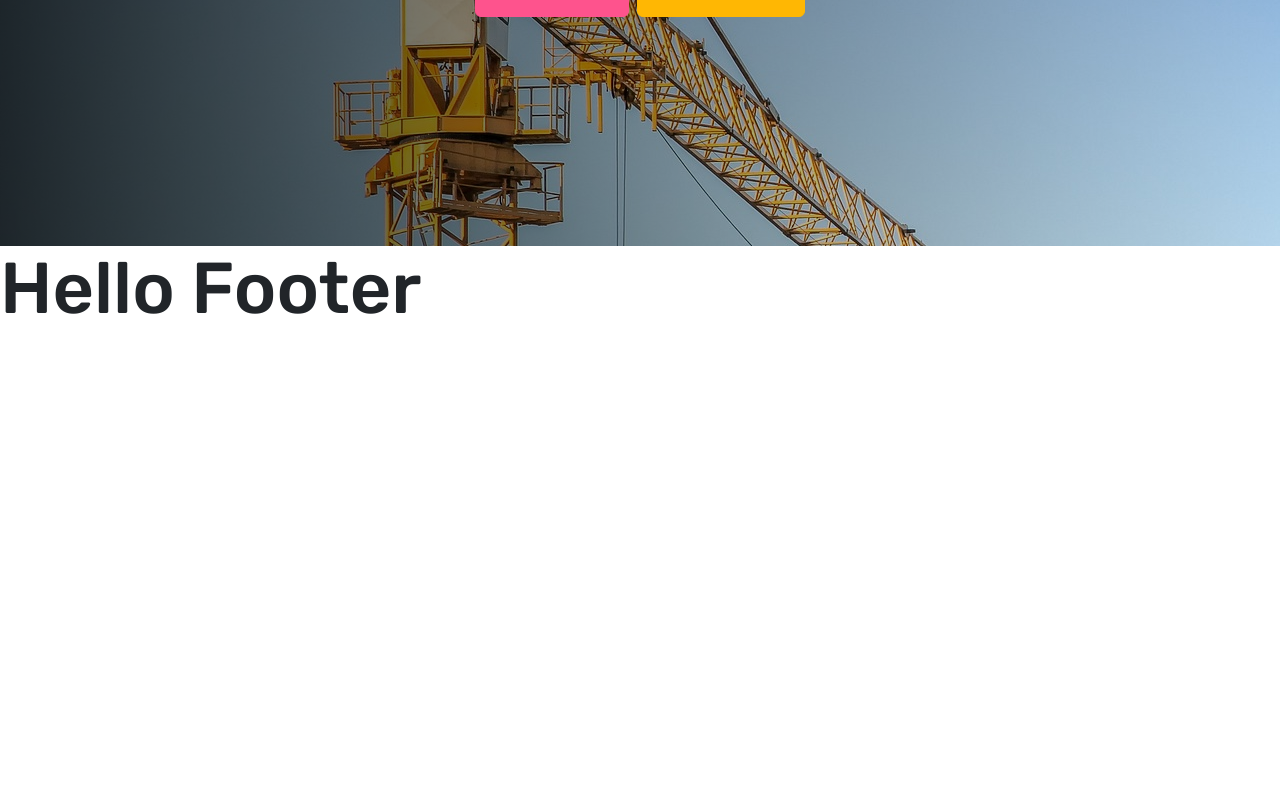
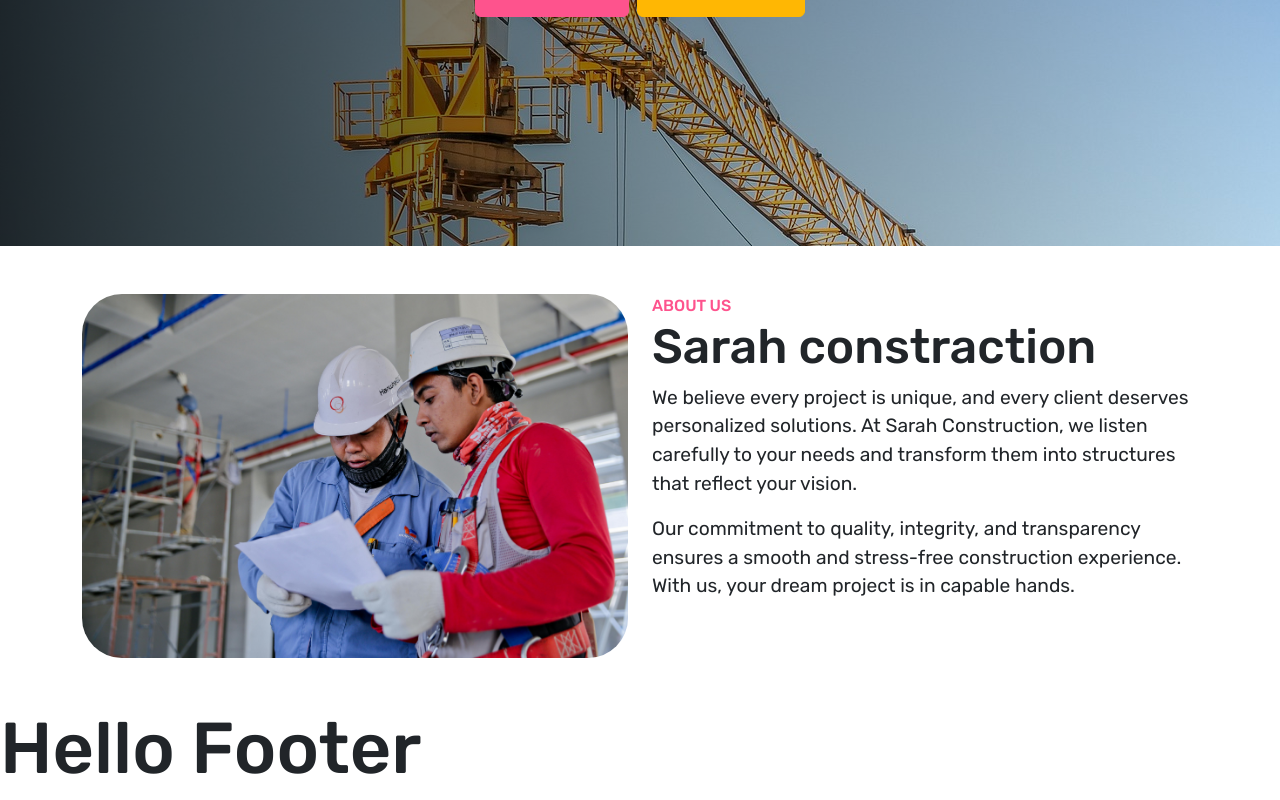
Before and after one commit to sajedul559/ReactLaravel, a React (Vite) app in the folder frontend/: page / in a window 1280 px wide. Shown: the part 610-1410 px from the top of the page. Before the commit the page ends 950 px from the top, so only its background shows below. Built offline with nearby package versions, Linux system fonts and the light colour scheme.

Commit message:
about section done

```diff
--- a/frontend/src/assets/css/style.scss
+++ b/frontend/src/assets/css/style.scss
@@ -79,3 +79,16 @@ header{
 
     }
 }
+.about-section{
+    img{
+        border-radius: 40px;
+    }
+    span{
+        color: $primary-color;
+        text-transform: uppercase;
+        font-size: 1em;
+        font-weight: 500;
+        padding-bottom: 10px;
+    }
+
+}
--- a/frontend/src/components/frontend/Home.jsx
+++ b/frontend/src/components/frontend/Home.jsx
@@ -45,7 +45,25 @@ export const Home = () => {
             </div>
           </div>
         </section>
+        {/* About us section start */}
+        <section className="about-section py-5">
+            <div className="container">
+                <div className="row">
+                    <div className="col-md-6">
+                        <img src={AboutImg} className="w-100"></img>
 
+                    </div>
+                    <div className="col-md-6">
+                        <span>About Us</span>
+                        <h2>Sarah constraction </h2>
+                       <p>We believe every project is unique, and every client deserves personalized solutions. At Sarah Construction, we listen carefully to your needs and transform them into structures that reflect your vision.</p>
+<p>Our commitment to quality, integrity, and transparency ensures a smooth and stress-free construction experience. With us, your dream project is in capable hands.</p>
+
+                    </div>
+                </div>
+            </div>
+
+        </section>
       </main>
 
       <footer>
```
